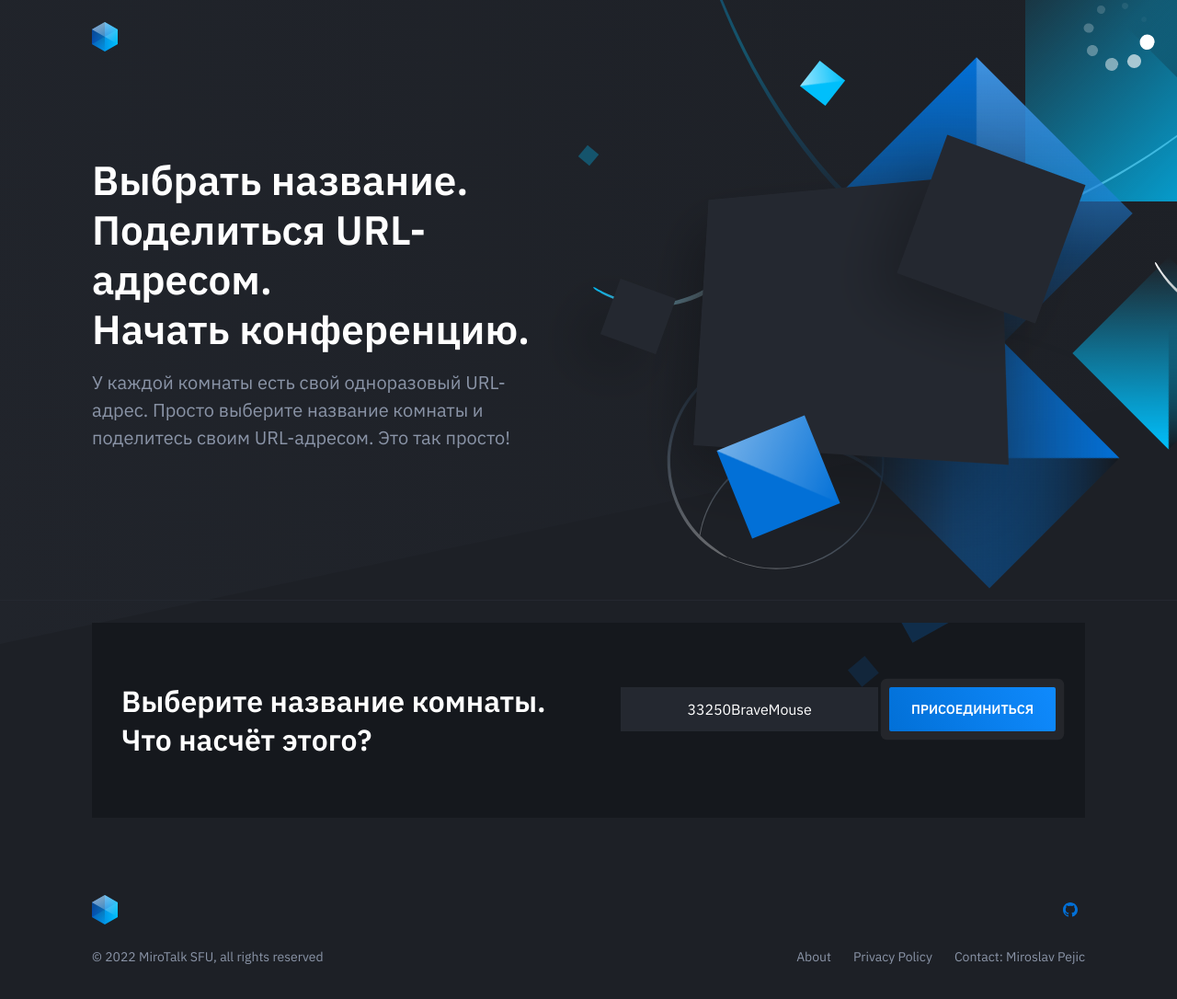
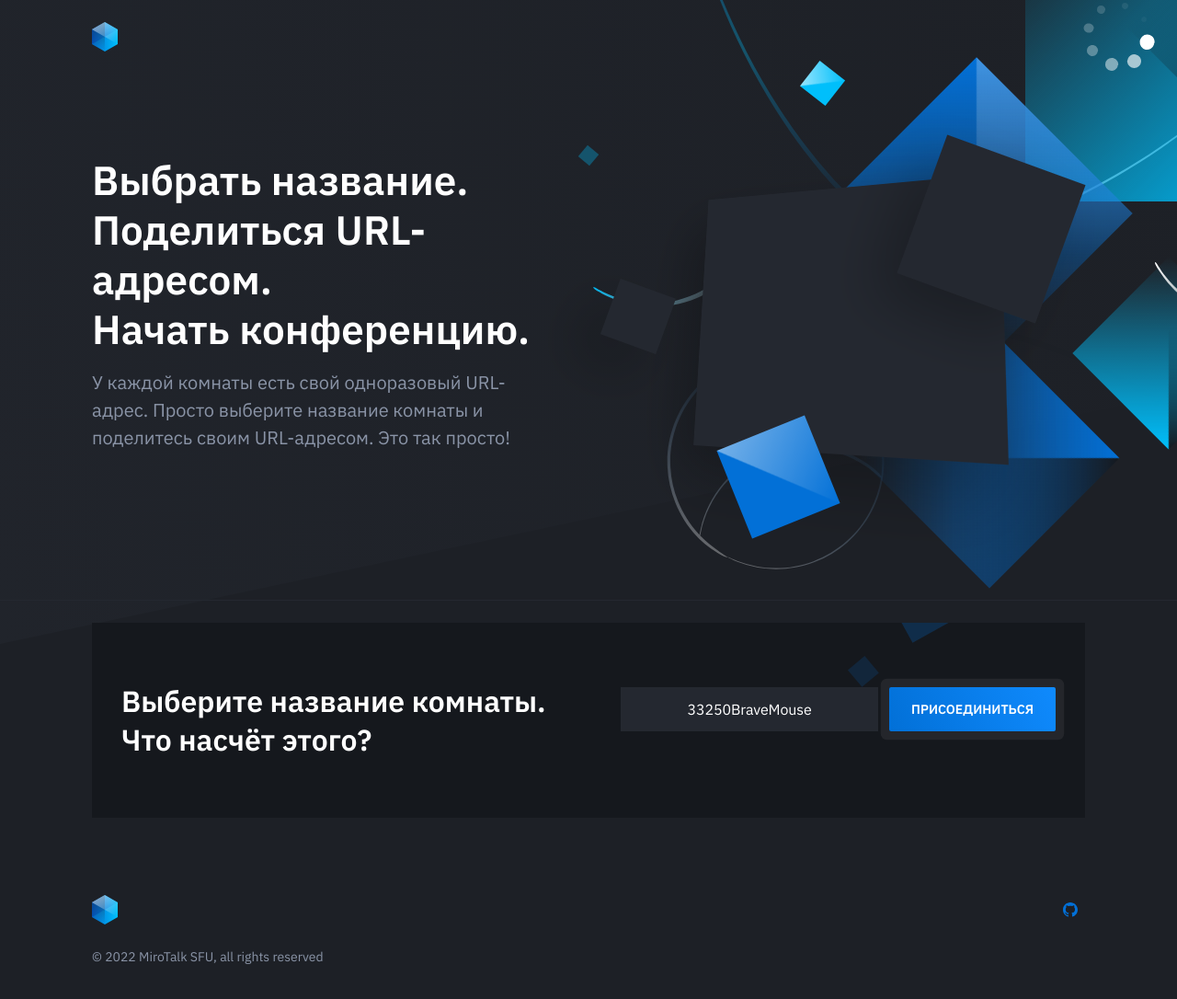
Before and after one commit to skorohodov97/Miratalk-RUS-, a website: page public/view/newroom.html in a window 1280 px wide. Shown: the whole page at 92% size. Drawn offline with nearby package versions, Linux system fonts and the light colour scheme.

Commit message:
Update newroom.html

```diff
--- a/public/view/newroom.html
+++ b/public/view/newroom.html
@@ -155,20 +155,7 @@
                                 <img class="header-logo-image" src="../images/logo.svg" alt="Logo" />
                             </a>
                         </div>
-                        <ul class="footer-links list-reset">
-                            <li>
-                                <a href="/about">About</a>
-                            </li>
-                            <li>
-                                <a href="/privacy">Privacy Policy</a>
-                            </li>
-                            <li>
-                                Contact:
-                                <a target="_blank" href="https://www.linkedin.com/in/miroslav-pejic-976a07101/"
-                                    >Miroslav Pejic</a
-                                >
-                            </li>
-                        </ul>
+
                         <ul class="footer-social-links list-reset">
                             <li>
                                 <a target="_blank" href="https://github.com/skorohodov97/Miratalk-RUS">
```
